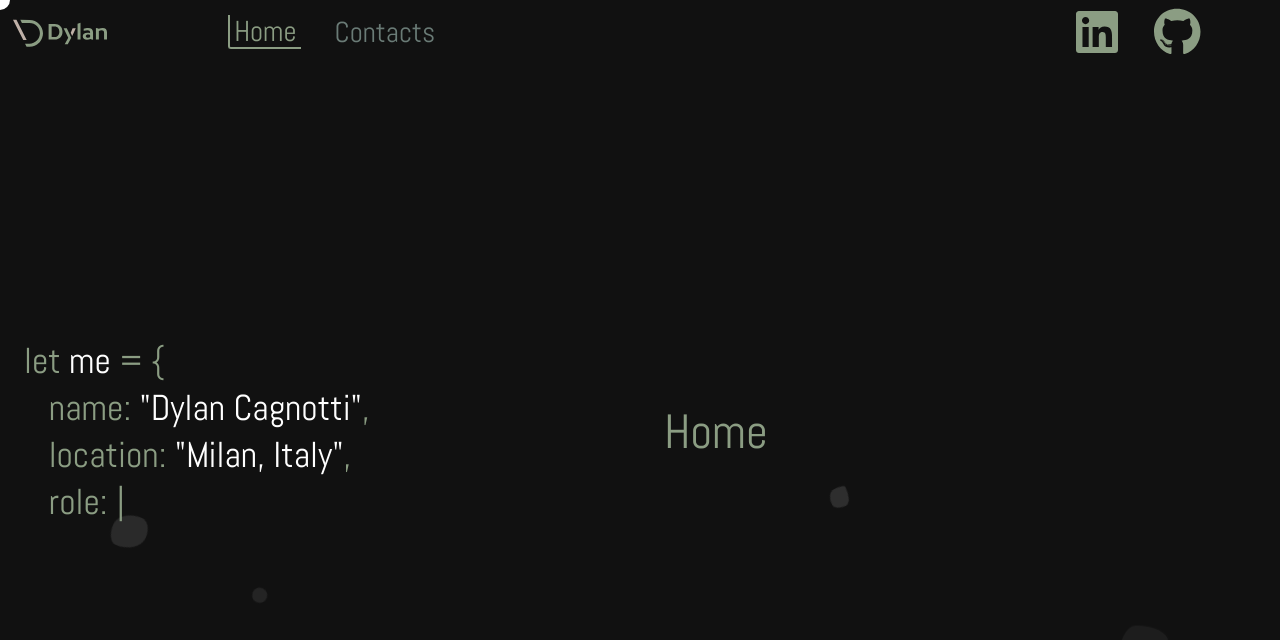
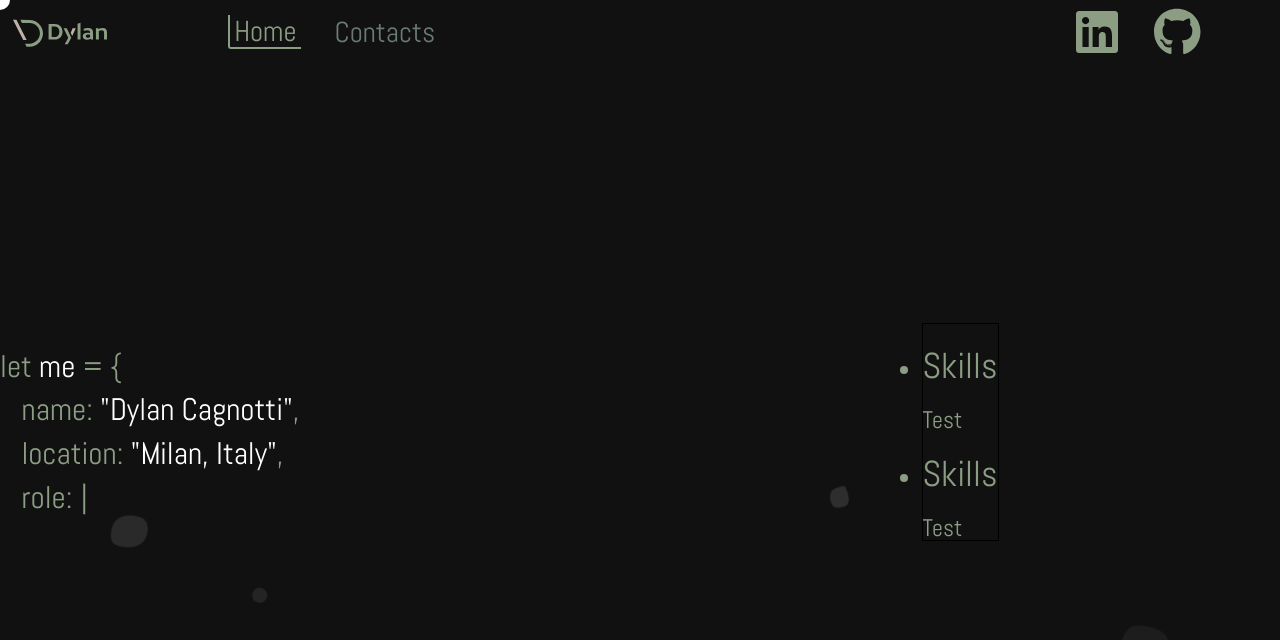
Before and after one commit to dylancagnotti/dylan-portfolio, a React (Vite) app: page / in a window 1280 px wide. Shown: the top 640 px of the page. Built offline with nearby package versions, Linux system fonts and the light colour scheme.

Commit message:
feat: created Experience List component
Also restyle of homepage

```diff
--- /dev/null
+++ b/src/components/experiencesTable/ExperiencesList.module.scss
@@ -0,0 +1,19 @@
+.container {
+  display: flex;
+  flex-direction: column;
+  justify-content: center;
+  align-items: center;
+  height: 100%;
+  width: 100%;
+  overflow-y: auto;
+  margin: 0px;
+  padding: 0px;
+}
+
+.list {
+  margin: 0px;
+  padding: 0px;
+  border-collapse: collapse;
+  border-spacing: 0;
+  border: 1px solid black;
+}
--- /dev/null
+++ b/src/components/experiencesTable/ExperiencesList.tsx
@@ -0,0 +1,25 @@
+import React from 'react';
+import ListStyle from './ExperiencesList.module.scss';
+
+const ExperiencesList = () => {
+  return (
+    <div className={ListStyle.container}>
+      <ul className={ListStyle.list}>
+        <li className={ListStyle.element}>
+          <div>
+            <h2>Skills</h2>
+            <div className={ListStyle.elementContent}>Test</div>
+          </div>
+        </li>
+        <li className={ListStyle.element}>
+          <div>
+            <h2>Skills</h2>
+            <div className={ListStyle.elementContent}>Test</div>
+          </div>
+        </li>
+      </ul>
+    </div>
+  );
+};
+
+export default ExperiencesList;
--- a/src/components/pages/home/Home.module.scss
+++ b/src/components/pages/home/Home.module.scss
@@ -12,33 +12,60 @@
   grid-template-rows: 1fr;
   height: 100%;
   align-items: center;
+  justify-items: flex-end;
 }
 
 .homeGridElement {
   padding: 1rem;
+  width: 100%;
+  height: 100%;
+  align-content: center;
+  justify-content: center;
+  padding: 0px;
 }
 
 #presentation {
-  font-size: 1.5em;
-  line-height: 1.3em;
+  font-size: 1.3em;
+  line-height: 1.4em;
+  justify-self: flex-start;
+}
+
+.presentationContent {
+  margin: 0px;
+  padding: 0px;
+  display: flex;
+  flex-direction: column;
+  justify-content: center;
+  align-items: flex-start;
+  height: 100%;
+  width: 100%;
+  overflow-y: auto;
+  margin: 0px;
+  padding: 0px;
 }
 
 @media (max-width: $def-mobile-width) {
   .homeGrid {
     display: grid;
     grid-template-columns: 1fr;
+    grid-template-rows: 1fr 1fr;
+    height: calc(200vh - $def-navbar-height);
+  }
+
+  .presentationContent {
+    justify-content: flex-start;
   }
 }
 
 @media (max-width: 350px) {
   #presentation {
-    font-size: 1.2em;
+    font-size: 1em;
     line-height: 1.1em;
   }
 }
 @media (max-width: 300px) {
   #presentation {
-    font-size: 1.1em;
+    font-size: 0.9em;
     line-height: 1em;
   }
 }
--- a/src/components/pages/home/Home.tsx
+++ b/src/components/pages/home/Home.tsx
@@ -2,18 +2,19 @@ import React from 'react';
 import '../../../utils/styles/flex.scss';
 import HomeStyle from './Home.module.scss';
 import PresentationWriter from '../../../components/homeTypewriter/HomeTyperwriter';
+import ExperiencesList from '../../experiencesTable/ExperiencesList';
 
 export const Home = () => {
   return (
     <div className={HomeStyle.homeWrapper}>
       <div className={HomeStyle.homeGrid}>
         <div className={HomeStyle.homeGridElement} id={HomeStyle.presentation}>
-          <div data-interactable>
+          <div className={HomeStyle.presentationContent} data-interactable>
             <PresentationWriter />
           </div>
         </div>
         <div className={HomeStyle.homeGridElement}>
-          <h1>Home</h1>
+          <ExperiencesList />
         </div>
       </div>
     </div>
```
